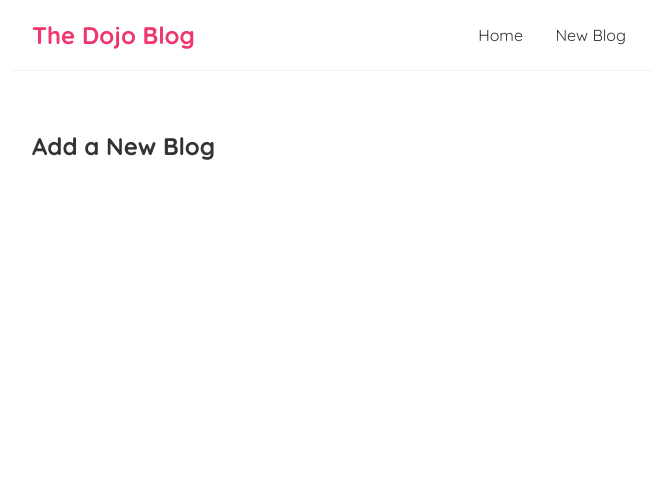
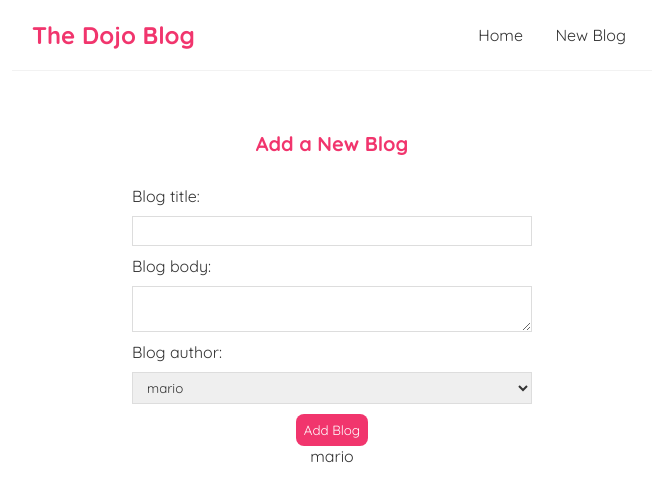
Before and after one commit to yagomateos/dojo-blog-second, a React (Create React App) app: page /create in a window 1280 px wide. Shown: the top 502 px of the page, without its empty margins (308-964 px from the left). Built offline with nearby package versions, Linux system fonts and the light colour scheme.

Commit message:
Controllerd inputs

```diff
--- a/src/Create.js
+++ b/src/Create.js
@@ -1,7 +1,39 @@
+import { useState } from "react";
+
 const Create = () => {
+    const [title, setTitle] = useState('');
+    const [body, setBody] = useState('');
+    const [author, setAuthor] = useState('mario');
+
     return (
     <div className="create">
         <h2>Add a New Blog</h2>
+        <form>
+            <label>Blog title:</label>
+            <input
+                type="text"
+                required
+                value={title}
+                onChange={(e) => setTitle(e.target.value)}
+            />
+            <label>Blog body:</label>
+            <textarea
+                required
+                value={body}
+                onChange={(e) => setBody(e.target.value)}
+            ></textarea>
+            <label>Blog author:</label>
+            <select
+                value={author}
+                onChange={(e) => setAuthor(e.target.value)}>
+                <option value="mario">mario</option>
+                <option value="yoshi">yoshi</option>
+            </select>
+            <button>Add Blog</button>
+            <p>{title}</p>
+            <p>{body}</p>
+            <p>{author}</p>
+        </form>
     </div>
     );
 }
--- a/src/index.css
+++ b/src/index.css
@@ -48,11 +48,9 @@
   color: #f1356d;
   margin-bottom: 8px;
 }
-
-.blog-preview a {
+.blog-preview a{
   text-decoration: none;
 }
-
 
 /* blog details page */
 .blog-details h2 {
@@ -63,11 +61,43 @@
 .blog-details div {
   margin: 20px 0;
 }
-/* .blog-details button {
+.blog-details button {
   background: #f1356d;
   color: #fff;
   border: 0;
   padding: 8px;
   border-radius: 8px;
   cursor: pointer;
-} */
+}
+
+/* create new blog form */
+.create {
+  max-width: 400px;
+  margin: 0 auto;
+  text-align: center;
+}
+.create label {
+  text-align: left;
+  display: block;
+}
+.create h2 {
+  font-size: 20px;
+  color: #f1356d;
+  margin-bottom: 30px;
+}
+.create input, .create textarea, .create select {
+  width: 100%;
+  padding: 6px 10px;
+  margin: 10px 0;
+  border: 1px solid #ddd;
+  box-sizing: border-box;
+  display: block;
+}
+.create button {
+  background: #f1356d;
+  color: #fff;
+  border: 0;
+  padding: 8px;
+  border-radius: 8px;
+  cursor: pointer;
+}
```
